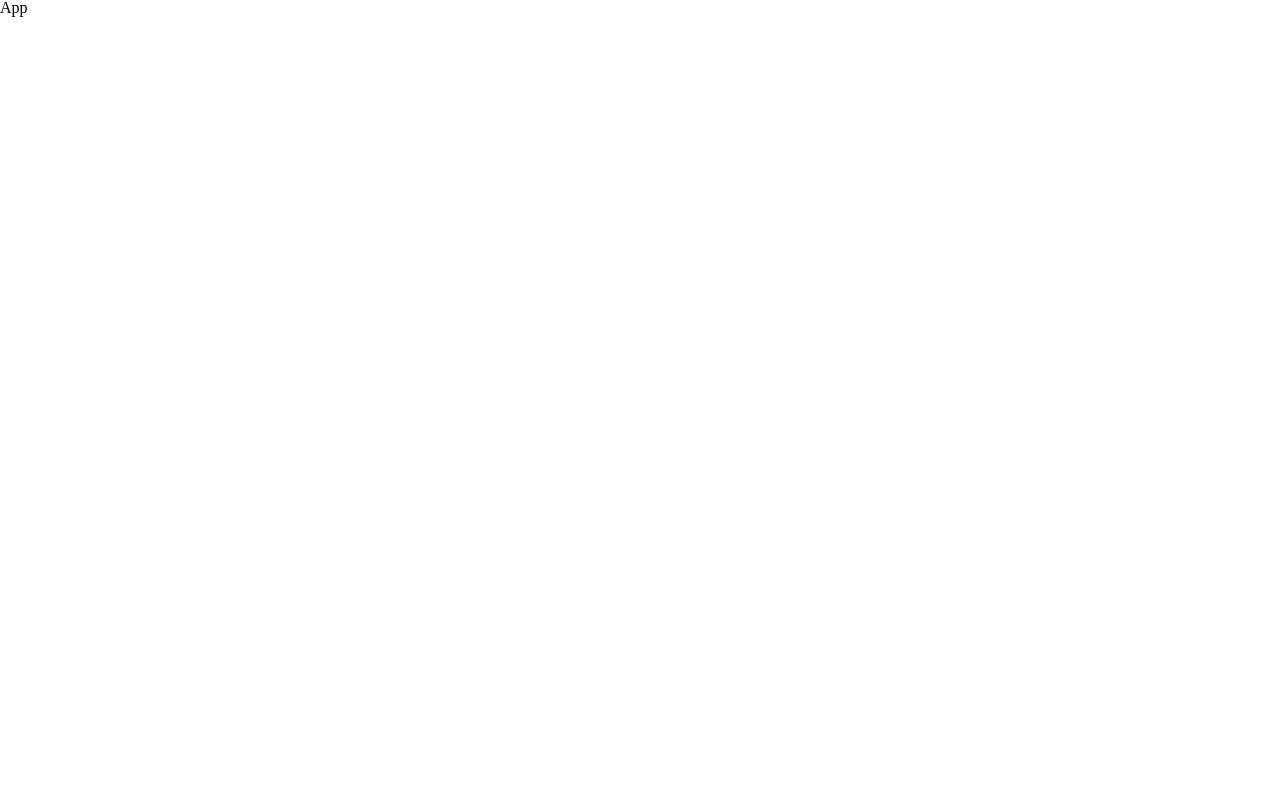
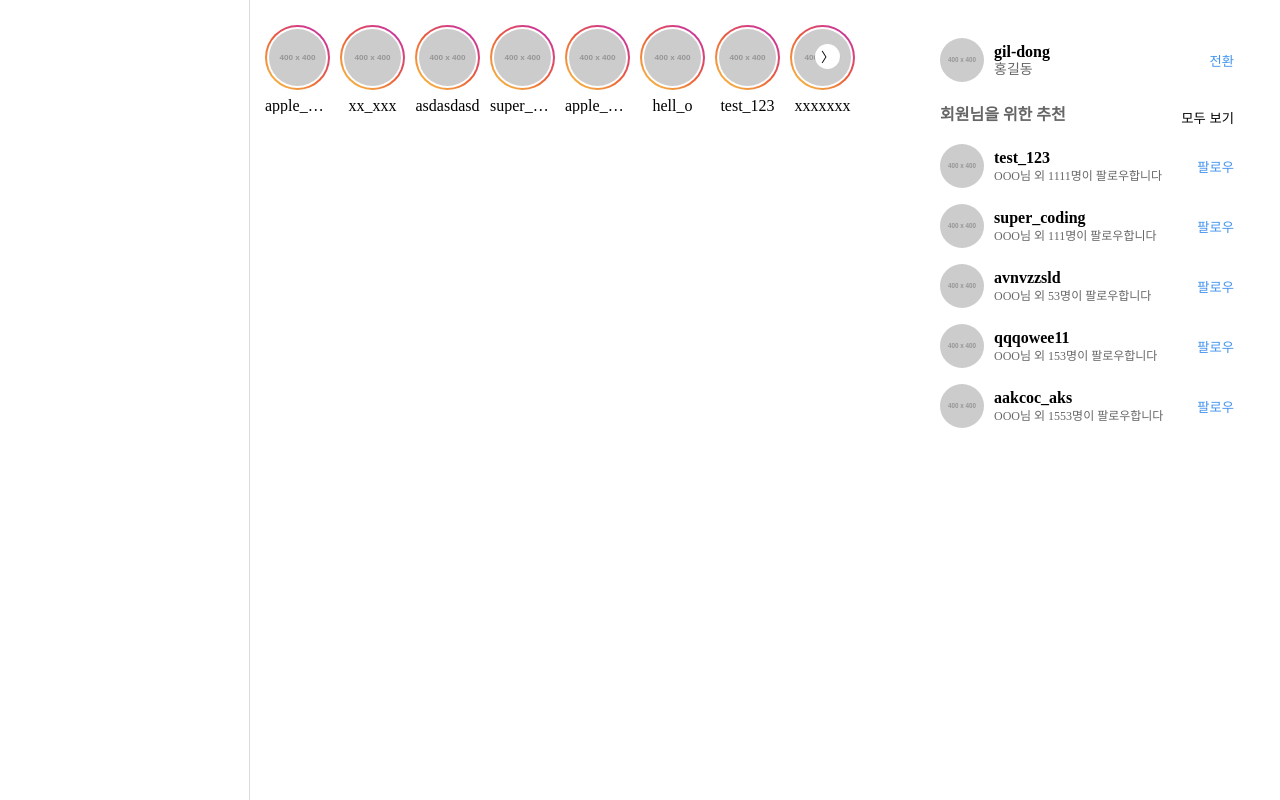
Before and after one commit to MinJoo-Huh/instagram-clone-1, a React (Create React App) app: page / in a window 1280 px wide. Built offline with nearby package versions, Linux system fonts and the light colour scheme.

Commit message:
기본 구조 구현

```diff
--- /dev/null
+++ b/src/App.css
@@ -0,0 +1,28 @@
+.container {
+  display: flex;
+}
+
+nav {
+  width: 250px;
+  height: 100vh;
+  border-right: 1px solid #dbdbdb;
+  position: fixed;
+  top: 0;
+  left: 0;
+}
+
+main {
+  display: flex;
+  margin: 0 auto;
+  gap: 70px;
+  padding: 20px 0 20px 230px;
+}
+
+.post-area {
+  width: 600px;
+}
+
+.recommendation-area {
+  width: 320px;
+  margin-top: 18px;
+}
--- a/src/App.js
+++ b/src/App.js
@@ -1,5 +1,21 @@
+import Carousel from './components/Carousel';
+import Profile from './components/Profile';
+import './App.css';
+
 const App = () => {
-  return <div>App</div>;
+  return (
+    <div className='container'>
+      <nav></nav>
+      <main>
+        <div className='post-area'>
+          <Carousel />
+        </div>
+        <div className='recommendation-area'>
+          <Profile />
+        </div>
+      </main>
+    </div>
+  );
 };
 
 export default App;
```
